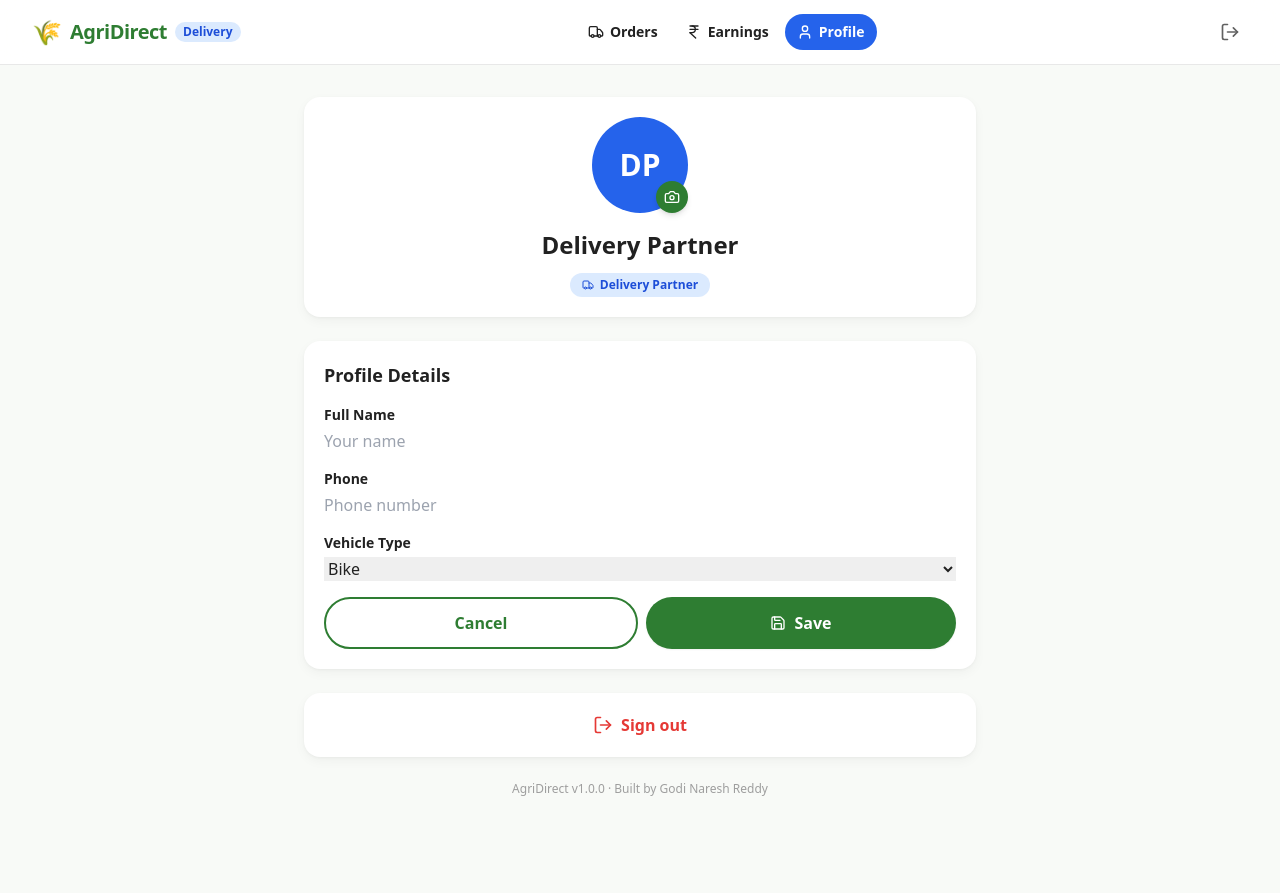
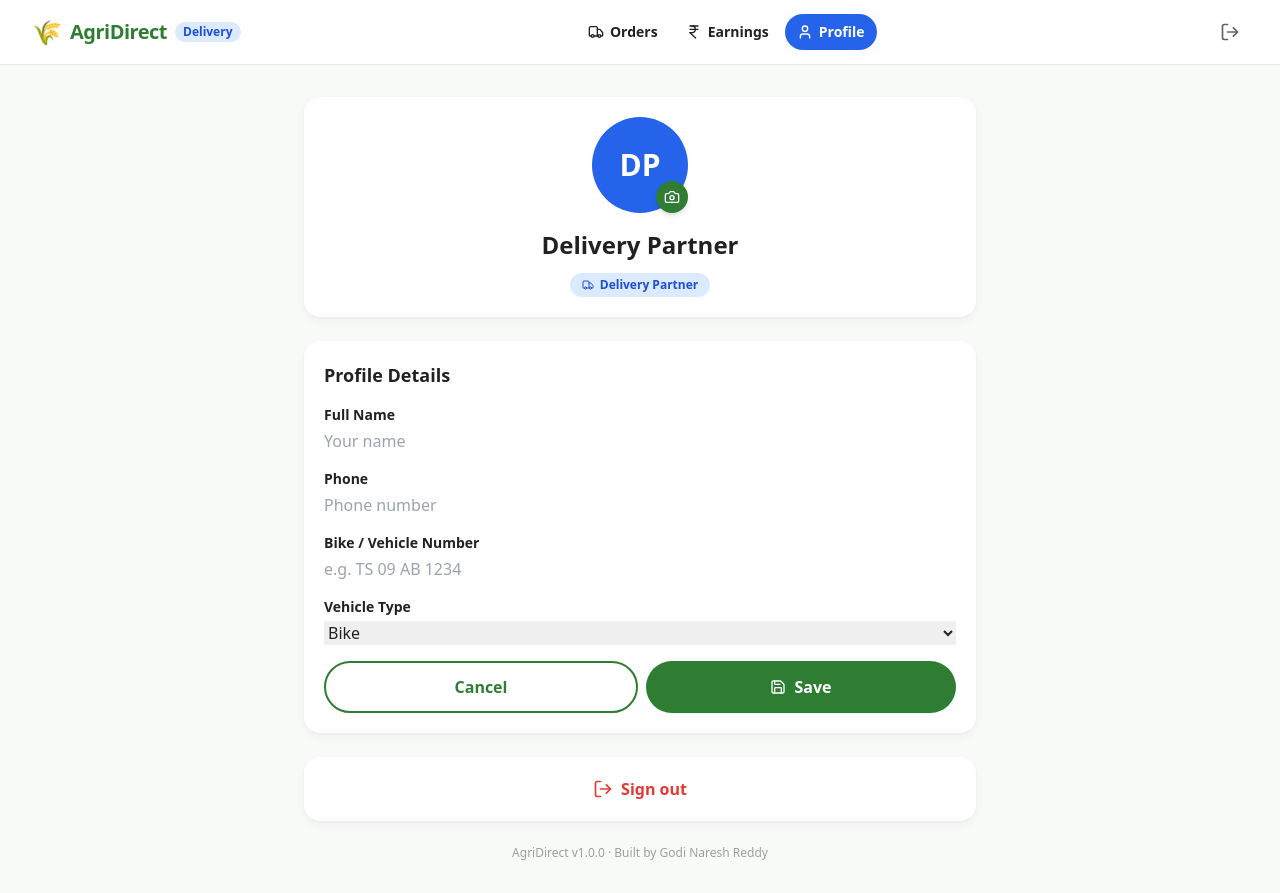
Before and after one commit to Naresh7143-reddy/agridirect-web, a Next.js app: page /delivery/profile in a window 1280 px wide. Both pictures are taken after a click on the button "Edit". Before the commit the page ends 829 px from the top, so only its background shows below. Built offline with nearby package versions, Linux system fonts and the light colour scheme; no server answers.

Commit message:
feat: add bike/vehicle number input to delivery registration and profile

```diff
--- a/app/delivery/profile/page.tsx
+++ b/app/delivery/profile/page.tsx
@@ -15,7 +15,7 @@ export default function DeliveryProfile() {
   const [loading, setLoading] = useState(true);
   const [editing, setEditing] = useState(false);
   const [saving, setSaving] = useState(false);
-  const [form, setForm] = useState({ name: '', phone: '', vehicleType: '' });
+  const [form, setForm] = useState({ name: '', phone: '', vehicleType: '', vehicleRegistration: '' });
 
   useEffect(() => {
     Promise.all([
@@ -24,7 +24,7 @@ export default function DeliveryProfile() {
     ]).then(([p, u]) => {
       setProfile(p);
       setUser(u);
-      if (p) setForm({ name: p.name || u?.name || '', phone: p.phone || u?.phone || '', vehicleType: p.vehicleType || 'BIKE' });
+      if (p) setForm({ name: p.name || u?.name || '', phone: p.phone || u?.phone || '', vehicleType: p.vehicleType || 'BIKE', vehicleRegistration: p.vehicleRegistration || p.vehicleNumber || '' });
     }).finally(() => setLoading(false));
   }, []);
 
@@ -139,6 +139,10 @@ export default function DeliveryProfile() {
               <input value={form.phone} onChange={(e) => setForm({ ...form, phone: e.target.value })} className="input w-full" placeholder="Phone number" />
             </div>
             <div>
+              <label className="block text-sm font-semibold mb-1">Bike / Vehicle Number</label>
+              <input value={form.vehicleRegistration} onChange={(e) => setForm({ ...form, vehicleRegistration: e.target.value })} className="input w-full" placeholder="e.g. TS 09 AB 1234" />
+            </div>
+            <div>
               <label className="block text-sm font-semibold mb-1">Vehicle Type</label>
               <select value={form.vehicleType} onChange={(e) => setForm({ ...form, vehicleType: e.target.value })} className="input w-full">
                 <option value="BIKE">Bike</option>
@@ -160,7 +164,8 @@ export default function DeliveryProfile() {
           <div className="space-y-3">
             <Info icon={User} label="Name" value={form.name || 'Not set'} />
             <Info icon={Phone} label="Phone" value={form.phone || 'Not set'} />
-            <Info icon={Truck} label="Vehicle" value={form.vehicleType || 'Not set'} />
+            <Info icon={Truck} label="Vehicle Number" value={form.vehicleRegistration || profile?.vehicleRegistration || profile?.vehicleNumber || 'Not set'} />
+            <Info icon={Truck} label="Vehicle Type" value={form.vehicleType || 'Not set'} />
             {profile?.currentLat && profile?.currentLng && (
               <Info icon={MapPin} label="Last Location" value={`${profile.currentLat.toFixed(4)}, ${profile.currentLng.toFixed(4)}`} />
             )}
--- a/app/register/page.tsx
+++ b/app/register/page.tsx
@@ -23,6 +23,8 @@ export default function RegisterPage() {
   const [name, setName] = useState('');
   const [farmName, setFarmName] = useState('');
   const [location, setLocation] = useState('');
+  const [vehicleNumber, setVehicleNumber] = useState('');
+  const [vehicleType, setVehicleType] = useState('BIKE');
   const [loading, setLoading] = useState(false);
   const [idToken, setIdToken] = useState<string | null>(null);
 
@@ -41,6 +43,10 @@ export default function RegisterPage() {
       toast.error('Please enter your name');
       return;
     }
+    if (role === 'DELIVERY' && !vehicleNumber.trim()) {
+      toast.error('Please enter your Bike / Vehicle Number');
+      return;
+    }
     if (!idToken || !role) return;
     setLoading(true);
     try {
@@ -48,6 +54,11 @@ export default function RegisterPage() {
       if (role === 'FARMER') {
         payload.farmName = farmName.trim() || undefined;
         payload.location = location.trim() || undefined;
+      }
+      if (role === 'DELIVERY') {
+        payload.vehicleRegistration = vehicleNumber.trim();
+        payload.vehicleNumber = vehicleNumber.trim();
+        payload.vehicleType = vehicleType || 'BIKE';
       }
       const res = await authApi.register(payload);
       const tokens = res.data?.tokens;
@@ -149,9 +160,27 @@ export default function RegisterPage() {
               <Field label="Farm Location" value={location} onChange={setLocation} placeholder="e.g. Giddalur, AP" />
             </>
           )}
+          {role === 'DELIVERY' && (
+            <>
+              <Field label="Bike / Vehicle Number *" value={vehicleNumber} onChange={setVehicleNumber} placeholder="e.g. TS 09 AB 1234" testId="vehicle-number-input" />
+              <div>
+                <label className="block text-sm font-semibold mb-2">Vehicle Type</label>
+                <select
+                  value={vehicleType}
+                  onChange={(e) => setVehicleType(e.target.value)}
+                  className="w-full px-4 py-3 rounded-2xl border-2 border-border focus:border-primary outline-none bg-white font-medium"
+                >
+                  <option value="BIKE">Bike</option>
+                  <option value="SCOOTER">Scooter</option>
+                  <option value="AUTO">Auto</option>
+                  <option value="VAN">Van / Truck</option>
+                </select>
+              </div>
+            </>
+          )}
         </div>
 
-        <button onClick={submit} disabled={loading || !name.trim()} className="btn-primary w-full mt-8" data-testid="register-submit-btn">
+        <button onClick={submit} disabled={loading || !name.trim() || (role === 'DELIVERY' && !vehicleNumber.trim())} className="btn-primary w-full mt-8" data-testid="register-submit-btn">
           {loading ? <Loader2 className="size-5 animate-spin" /> : <>Create account <ArrowRight className="size-5" /></>}
         </button>
       </motion.div>
```
